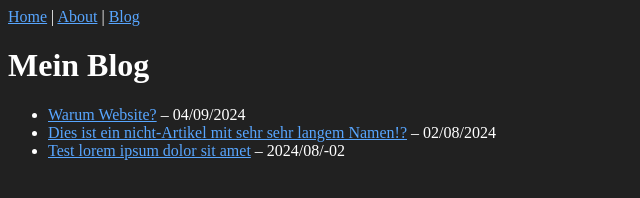
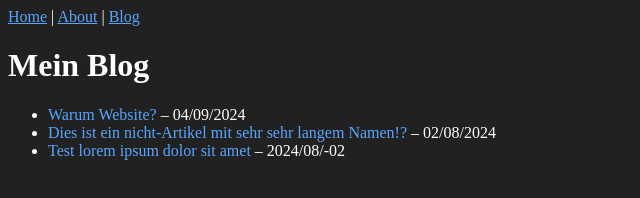
Before and after one commit to a-vad/a-vad.de, a plain HTML site: page blog.html in a window 1280 px wide. Shown: the full height of the page, 0-640 px from the left. Drawn offline with Linux system fonts and the dark colour scheme.

Commit message:
remove underline in ul

```diff
--- a/styles.css
+++ b/styles.css
@@ -11,4 +11,11 @@
   a:visited {
     color: #8e96f0;
   }
+
+  ul a {
+    text-decoration: none;
+  }
 }
+ul a {
+  text-decoration: none;
+}
```
